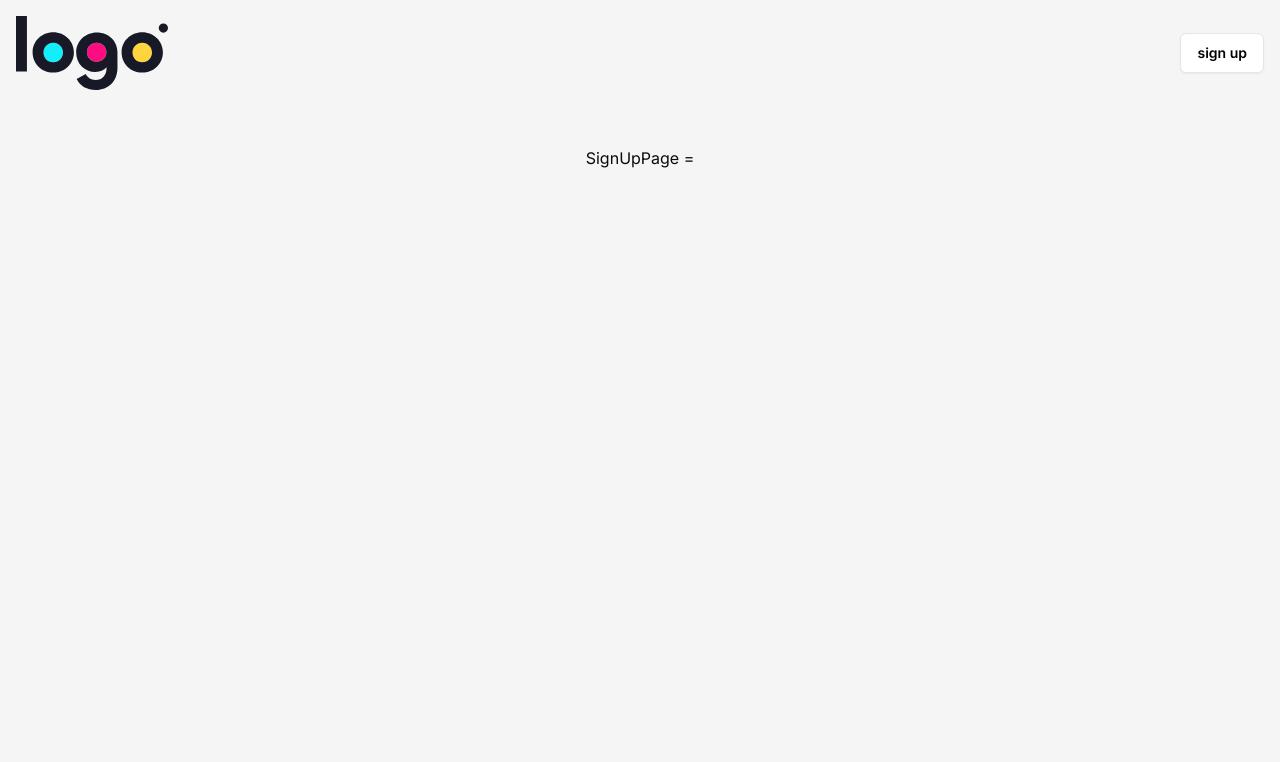
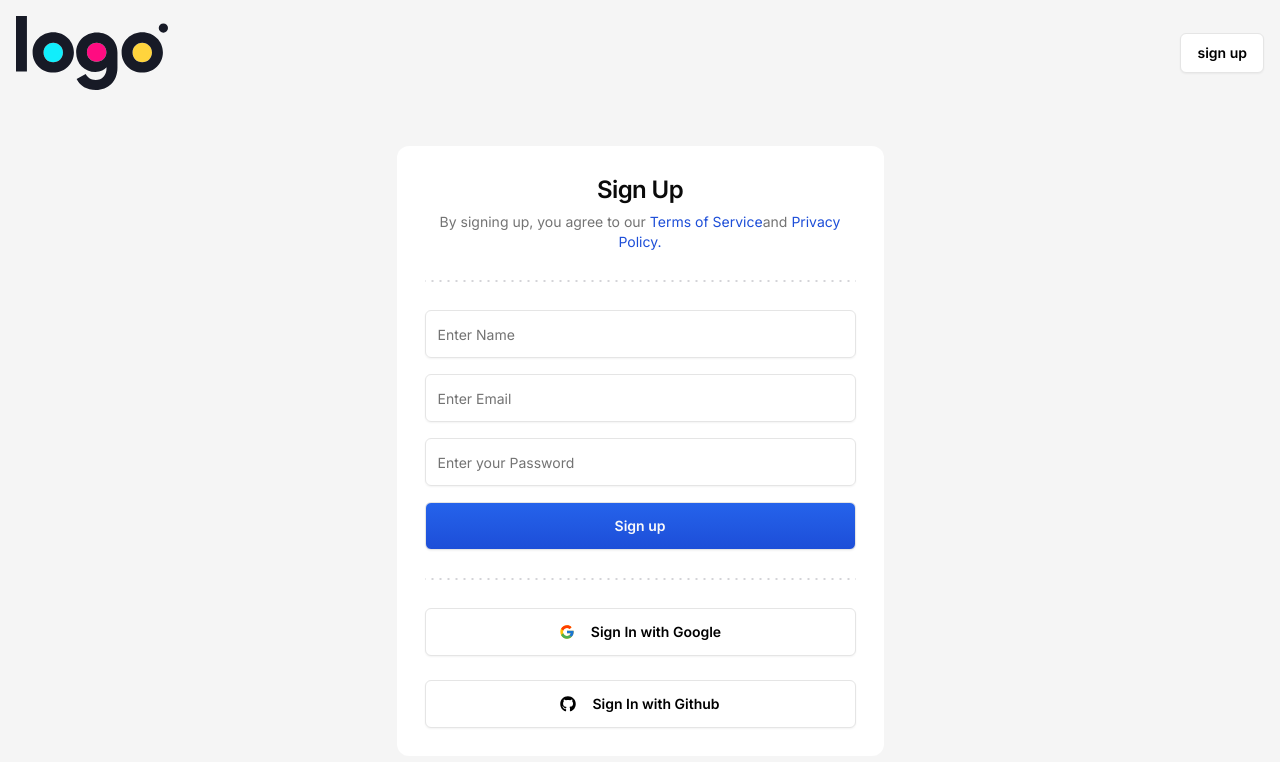
Before and after one commit to parves371/jira-clone, a Next.js app: page /sign-up in a window 1280 px wide. Shown: the top 762 px of the page. Built offline with nearby package versions, Linux system fonts and the light colour scheme.

Commit message:
add sign-up page

```diff
--- a/src/app/(auth)/sign-up/page.tsx
+++ b/src/app/(auth)/sign-up/page.tsx
@@ -1,7 +1,8 @@
-import React from "react";
+"use client";
+import { SignUpCard } from "@/features/auth/components/sign-up";
 
 const SignUpPage = () => {
-  return <div>SignUpPage = </div>;
+  return <SignUpCard />;
 };
 
 export default SignUpPage;
--- /dev/null
+++ b/src/features/auth/components/sign-up.tsx
@@ -0,0 +1,93 @@
+import { FcGoogle } from "react-icons/fc";
+import { FaGithub } from "react-icons/fa";
+import { DottedSeparator } from "@/components/dotted-separator";
+import { Button } from "@/components/ui/button";
+import {
+  Card,
+  CardContent,
+  CardDescription,
+  CardHeader,
+  CardTitle,
+} from "@/components/ui/card";
+import { Input } from "@/components/ui/input";
+import React from "react";
+import Link from "next/link";
+
+export const SignUpCard = () => {
+  return (
+    <Card className="w-full h-full md:w-[487px] border-none shadow-none">
+      <CardHeader className="flex justyfy-center items-center text-center p-7">
+        <CardTitle className="text-2xl">Sign Up</CardTitle>
+        <CardDescription>
+          By signing up, you agree to our{" "}
+          <Link href={"/Service"}>
+            <span className="text-blue-700">Terms of Service</span>
+          </Link>
+          and{" "}
+          <Link href={"/privacy"}>
+            <span className="text-blue-700">Privacy Policy.</span>
+          </Link>
+        </CardDescription>
+      </CardHeader>
+      <div className="px-7">
+        <DottedSeparator />
+      </div>
+      <CardContent className="p-7">
+        <form className="space-y-4">
+          <Input
+            required
+            type="text"
+            placeholder="Enter Name"
+            value={""}
+            onChange={() => {}}
+            disabled={false}
+          />
+          <Input
+            required
+            type="email"
+            placeholder="Enter Email"
+            value={""}
+            onChange={() => {}}
+            disabled={false}
+          />
+          <Input
+            required
+            type="password"
+            placeholder="Enter your Password"
+            value={""}
+            onChange={() => {}}
+            disabled={false}
+            min={8}
+            max={256}
+          />
+          <Button disabled={false} size={"lg"} className="w-full">
+            Sign up
+          </Button>
+        </form>
+      </CardContent>
+      <div className="px-7">
+        <DottedSeparator />
+      </div>
+      <CardContent className="p-7 flex flex-col gap-y-6">
+        <Button
+          variant={"secondary"}
+          size={"lg"}
+          className="w-full"
+          disabled={false}
+        >
+          <FcGoogle className="mr-2 size-5" />
+          <span>Sign In with Google</span>
+        </Button>
+        <Button
+          variant={"secondary"}
+          size={"lg"}
+          className="w-full"
+          disabled={false}
+        >
+          <FaGithub className="mr-2 size-5" />
+          <span>Sign In with Github</span>
+        </Button>
+      </CardContent>
+    </Card>
+  );
+};
```
